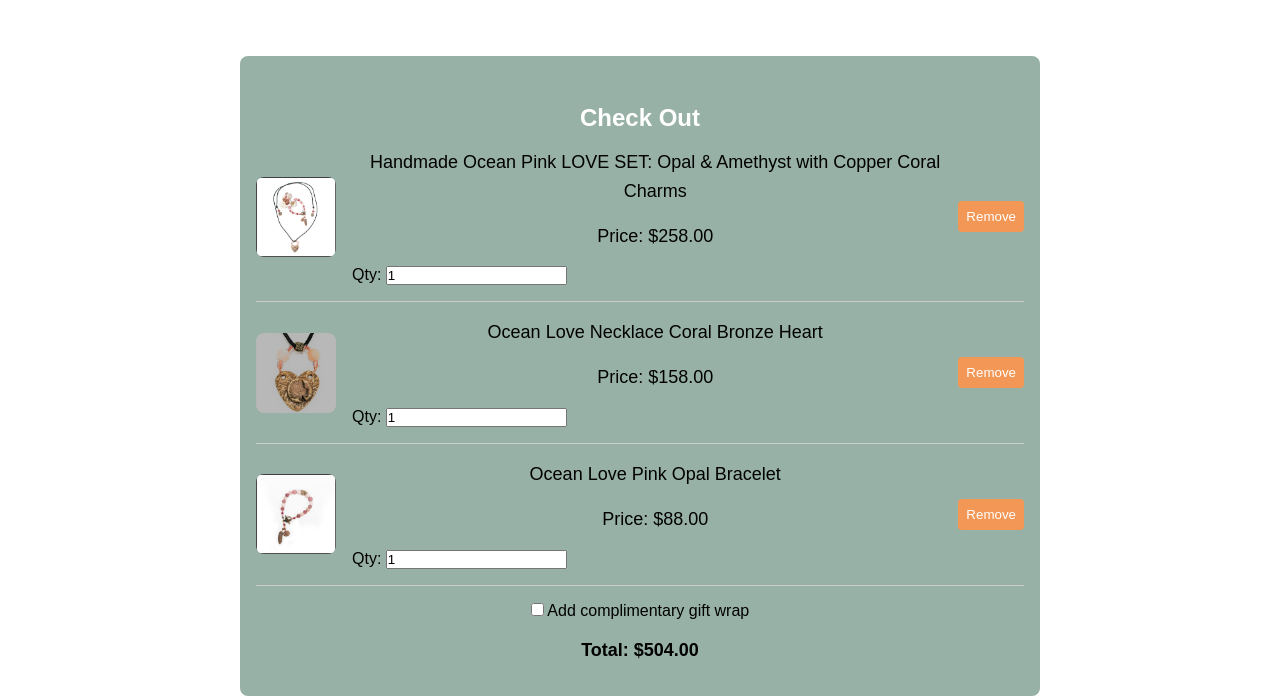
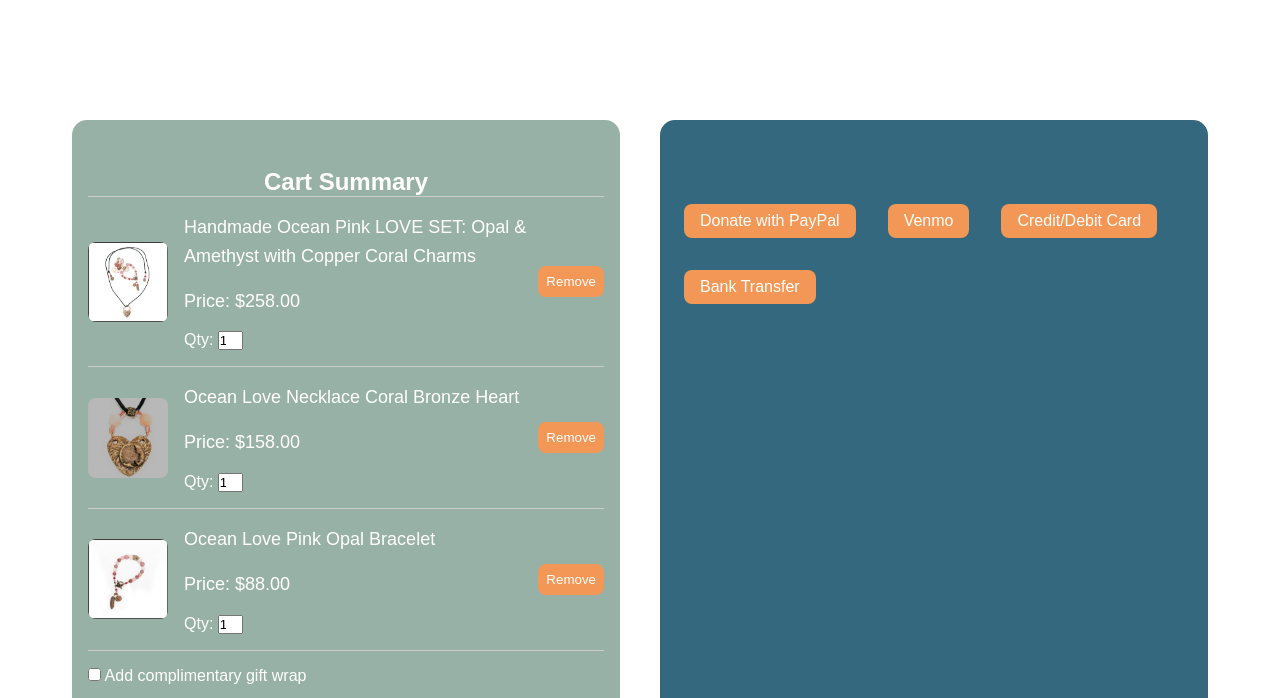
Before and after one commit to Logan-Hood/Reef-Life-Foundation, a plain HTML site: page cart.html in a window 1280 px wide. Shown: the part 459-1157 px from the top of the page. Drawn offline with nearby package versions, Linux system fonts and the light colour scheme.

Commit message:
Upload 11

```diff
--- a/cart.html
+++ b/cart.html
@@ -165,8 +165,9 @@
     </head>
     <body>
       <!-- Cart Section -->
+      <div class="cart-container">
       <section class="cart-summary">
-        <h2>Check Out</h2>
+        <h2>Cart Summary</h2>
         <div class="cart-item">
           <img src="images/item1.png" alt="Handmade Ocean Pink Set">
           <div class="item-details">
@@ -226,23 +227,7 @@
           <button class="bank-transfer">Bank Transfer</button>
         </div>
       </section>
-
-      <script src="js/script.js"></script>
-    </body>
-    </html>
-
-
-
-
-
-
-
-
-
-
-
-
-
+    </div>
 </main>
 
 
--- a/css/style.css
+++ b/css/style.css
@@ -3723,9 +3723,10 @@ p {
 /* Special Offers Section */
 .special-offers {
   padding: 1rem;
-  background-color: #98b1a7;
+  background-color: #34687F;
   color: rgb(0, 0, 0);
   text-align: center;
+  border-start-end-radius: 15px;
 }
 
 .special-offers-container {
@@ -3735,16 +3736,18 @@ p {
   width: 100%;
   gap: 1rem;
   margin-top: 1rem;
+  margin-right: 16px;
 }
 
 .special-offers h2 {
   color: #FFFFFF;
+  text-align: left;
 }
 
 .offer-item {
-  background: white;
+  background: #98B1A7;
   padding: 1rem;
-  border-radius: 8px;
+  border-radius: 15px;
   box-shadow: 0 2px 5px rgba(0, 0, 0, 0.1);
 }
 
@@ -3761,6 +3764,11 @@ p {
   cursor: pointer;
 }
 
+.offer-item button:hover {
+  background-color: #C8715B;
+}
+
+
 
 /* Product Grid */
 .product-grid {
@@ -3775,9 +3783,11 @@ p {
 }
 
 .product {
-  background: white;
+  background: #f5f5f5;
   padding: 1rem;
-  border-radius: 8px;
+  border-radius: 15px;
+  border: 1px solid;
+  border-color: #000000;
   text-align: center;
   box-shadow: 0 2px 5px rgba(0, 0, 0, 0.1);
 }
@@ -3795,6 +3805,10 @@ p {
   cursor: pointer;
 }
 
+.product button:hover {
+  background-color: #C8715B;
+}
+
 /* Filter Section */
 .filter {
   padding: 1rem;
@@ -3802,6 +3816,7 @@ p {
   color: white;
   padding-left: 48px;
   padding-right: 48px;
+  border-start-start-radius: 15px;
 }
 
 #filter-form {
@@ -3822,8 +3837,8 @@ p {
 
 .cart-icon {
   position: relative;
-  margin-bottom: 40px;
-  margin-top: 20px;
+  margin-bottom: 20px;
+  margin-top: 10px;
 }
 
 .cart-icon img {
@@ -3865,30 +3880,54 @@ p {
 
 
 
-
-
-
-
 /* cart.html or shopping cart page */
 
-/* General Styles */
-h1, h2 {
-  font-family: 'Paprika', sans-serif;
-  color: #ffffff;
+/* settin up the wrap feature */
+
+.cart-container {
+  display: flex;
+  flex-direction: row;
+  flex-wrap: wrap;
+  justify-content: center;
+  text-align: center;
+  padding: 2rem;
+  background-color: #FFFFFF;
+  margin: 2rem auto;
+  max-width: 1200px;
+  gap: 40px;
 }
 
 .cart-summary {
+  flex: 1;
   background-color: #98b1a7;
   padding: 1rem;
-  border-radius: 8px;
+  border-radius: 15px;
   margin: 1rem auto;
-  width: 90%;
-  max-width: 800px;
-}
+  width: 50%;
+  min-width: 350px;
+}
+
+.payment-section {
+  flex: 1;
+  background-color: #34687f;
+  padding: 1rem;
+  border-radius: 15px;
+  margin: 1rem auto;
+  width: 50%;
+  min-width: 350px;
+  color: white;
+  text-align: center;
+}
+
+
+
+/* cart summary contents */
+
 
 .cart-summary h2 {
   text-align: center;
   color: white;
+  border-bottom: 1px solid #ccc;
 }
 
 .cart-item {
@@ -3899,6 +3938,11 @@ h1, h2 {
   border-bottom: 1px solid #ccc;
 }
 
+.cart-item p {
+  text-align: left;
+  color: white;
+}
+
 .cart-item img {
   max-width: 80px;
   border-radius: 8px;
@@ -3911,6 +3955,13 @@ h1, h2 {
 
 .quantity {
   margin-top: 0.5rem;
+  color: white;
+  text-align: left;
+}
+
+.quantity input {
+  width: 25px;
+
 }
 
 .remove-item {
@@ -3919,30 +3970,28 @@ h1, h2 {
   color: white;
   padding: 0.5rem;
   cursor: pointer;
-  border-radius: 4px;
+  border-radius: 8px;
+}
+
+.remove-item:hover {
+  background-color: #C8715B;
 }
 
 .gift-wrap {
   margin: 1rem 0;
-  text-align: center;
+  text-align: left;
+  color: white;
 }
 
 .cart-total {
   text-align: right;
   font-size: 18px;
   font-weight: bold;
-}
-
-.payment-section {
-  background-color: #34687f;
-  padding: 1rem;
-  border-radius: 8px;
-  margin: 1rem auto;
-  width: 90%;
-  max-width: 600px;
   color: white;
-  text-align: center;
-}
+}
+
+
+/* payment form content */
 
 .payment-options button {
   background-color: #f29755;
```
Also changed, not shown: gift.html (+8 -2 lines), thanks2.html (+5 -1 lines).
